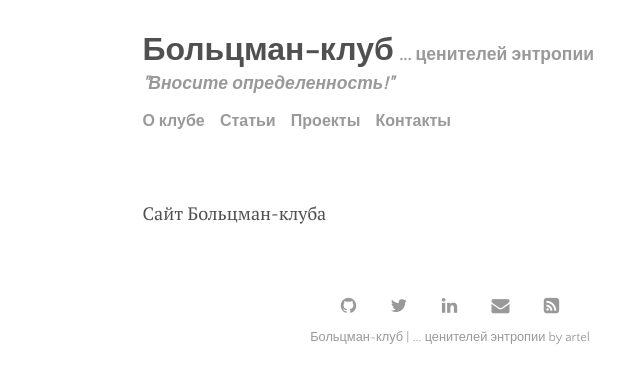
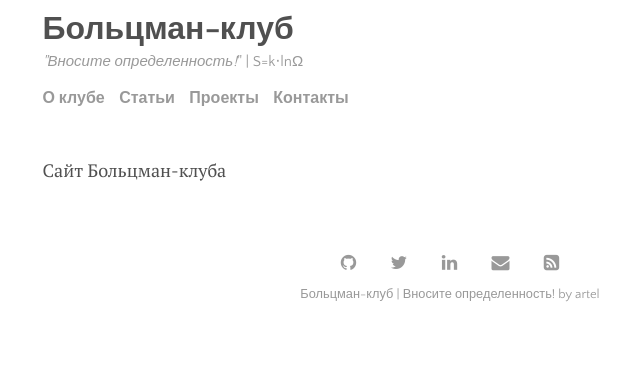
Before and after one commit to kontur32/Boltzmann, a Jekyll site: the page built from index.md, in a window 1280 px wide. Shown: the top 384 px of the page, without its empty margins (190-830 px from the left). Built offline with Jekyll 4.4.1, drawn with Linux system fonts in a browser that asks for light colours; the list of posts is cut into pages by our own code.

Commit message:
добавил лог

```diff
--- a/_config.yml
+++ b/_config.yml
@@ -21,7 +21,7 @@ plugins:             [jekyll-paginate, jekyll-sitemap, jekyll-feed, jekyll-seo-t
 
 # Customise atom feed settings (this is where Jekyll-Feed gets configuration information)
 title:		           'Больцман-клуб'
-description:	       '... ценителей энтропии'
+description:	       'Вносите определенность!'
 author:              'artel'
 
 # RSS 2.0 can be used instead of Atom by uncommenting following two lines
--- a/_includes/header.html
+++ b/_includes/header.html
@@ -1,8 +1,8 @@
 <header class="header">
-  <h3 class="header-title">
-    <a href="{{ site.github.url }}/">{{ site.title }}</a>
-    <small class="header-subtitle">{{ site.description }}</small><br/>
-    <small class="header-subtitle"><i>"{{ site.data.settings.slogan }}"</i></small>
-    {% include menu.html %}
-  </h3>
+  <div class="header-title">
+    <span><h3><a href="{{ site.github.url }}/">{{ site.title }}</a></h3></span>
+    <small class="header-subtitle"><i>"{{ site.description }}</i>" | S=k&sdot;ln&Omega;</small>
+
+    <b>{% include menu.html %}</b>
+  </div>
 </header>
--- a/_sass/_base.scss
+++ b/_sass/_base.scss
@@ -78,3 +78,8 @@ th, td {
   padding: 15px;
   text-align: left;
 }
+
+
+h3 {
+  margin: 0px;
+}
--- a/_sass/_default.scss
+++ b/_sass/_default.scss
@@ -5,7 +5,7 @@
 .container {
   margin-left: auto;
   margin-right: auto;
-  width: 615px;
+  width: 815px;
 }
 
 .content-container {
@@ -111,3 +111,16 @@
   font-family: $sans-serif-font-family;
   font-size:0.8rem;
 }
+
+@media screen and (max-width: 600px) {
+  .mobile_hide {
+    visibility: hidden;
+    display: none;
+  }
+}
+
+#logo {
+  width: 100px;
+  overflow: hidden;
+  vertical-align: middle;
+}
```
Also changed, not shown: assets/img/enthropy.jpg (added).
